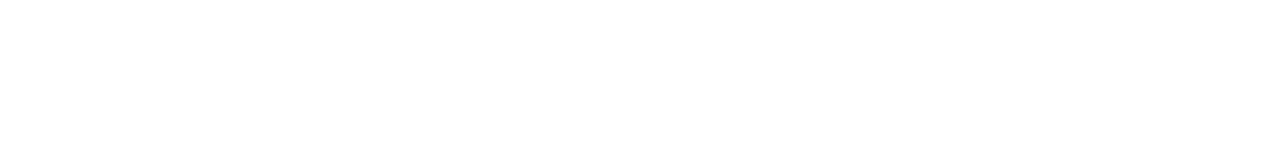
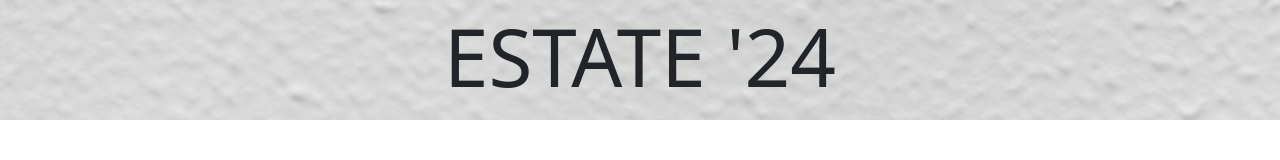
Before and after one commit to lorenzo-senettin/js-photo-blog, a plain HTML site: page index.html in a window 1280 px wide. Drawn offline with nearby package versions, Linux system fonts and the light colour scheme.

Commit message:
add header and bg

```diff
--- /dev/null
+++ b/assets/css/style.css
@@ -0,0 +1,26 @@
+header{
+  height: 15vh;
+}
+body{
+  height: calc(100vh - 15vh);
+}
+
+#header-bg{
+  background-image: url('../img/wall.png');
+  background-size: cover;
+  background-position: center;
+  background-repeat: no-repeat;
+}
+
+#main-bg {
+  background-image: url('../img/cork.png');
+  background-size: cover;
+  background-position: center;
+  background-repeat: no-repeat;
+}
+
+header{
+  h1 {
+  font-size: 5rem;
+  }
+}
--- a/index.html
+++ b/index.html
@@ -7,6 +7,8 @@
     <meta
       name="viewport"
       content="width=device-width, initial-scale=1, shrink-to-fit=no" />
+
+    <link rel="stylesheet" href="./assets/css/style.css">
 
     <!-- Bootstrap CSS v5.2.1 -->
     <link
@@ -18,14 +20,17 @@
 
   <body>
     <header>
-      <!-- place navbar here -->
+      <div id="header-bg"
+        class="d-flex justify-content-center align-items-center h-100">
+        <h1 class="text-uppercase">estate '24</h1>
+      </div>
+
     </header>
     <main>
-      <!-- place main here -->
+      <div id="main-bg">
+
+      </div>
     </main>
-    <footer>
-      <!-- place footer here -->
-    </footer>
 
     <script src="./script.js"></script>
 
```
